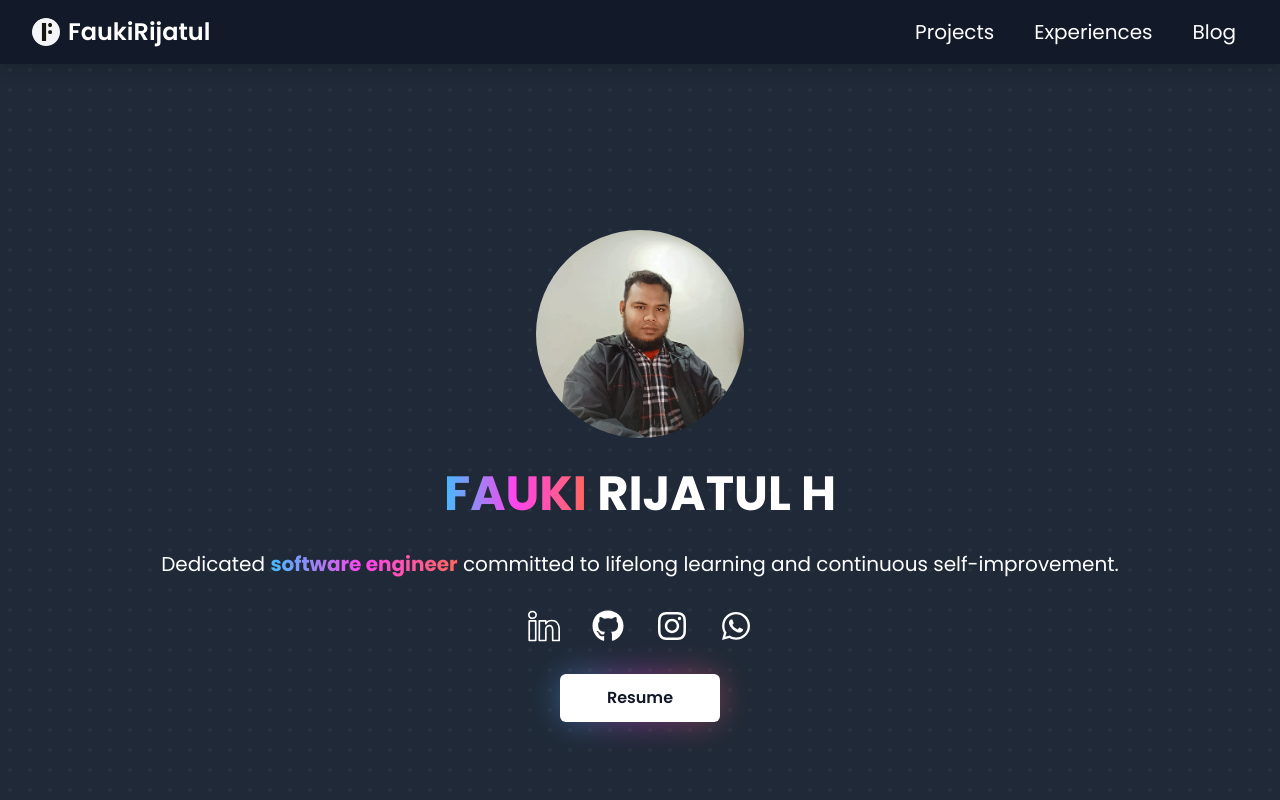
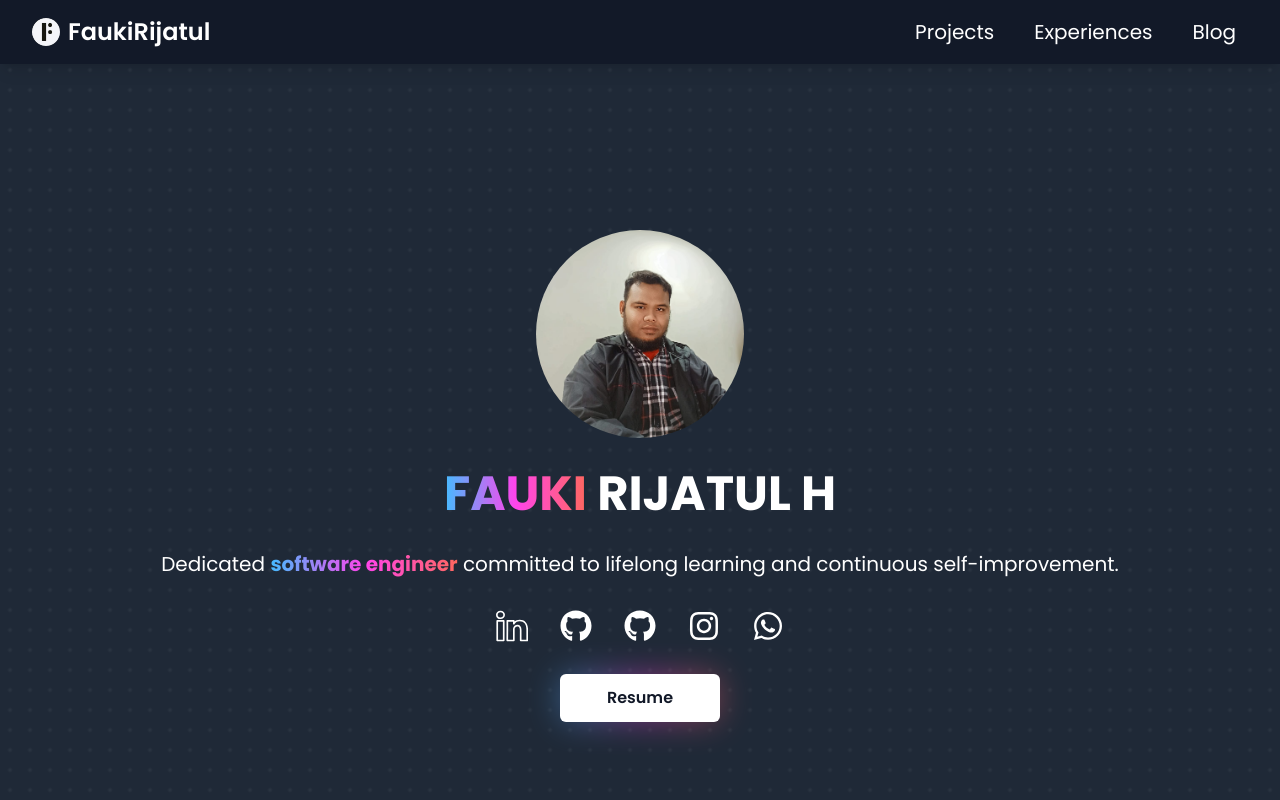
Before and after one commit to faukiofficial/faukirijatul, a React (Vite) app: page / in a window 1280 px wide. Shown: the top 800 px of the page. Built offline with nearby package versions, Linux system fonts and the light colour scheme.

Commit message:
Add 2nd Github Link

```diff
--- a/src/components/Header.jsx
+++ b/src/components/Header.jsx
@@ -40,6 +40,14 @@ const Header = () => {
             </a>
             <a
               href="https://github.com/faukiofficial"
+              target="_blank"
+              rel="noopener noreferrer"
+              className="text-white hover:text-blue-400 mx-4"
+            >
+              <FaGithub className="w-6 h-6 800px:w-8 800px:h-8" />
+            </a>
+            <a
+              href="https://github.com/faukirijatul"
               target="_blank"
               rel="noopener noreferrer"
               className="text-white hover:text-blue-400 mx-4"
```
